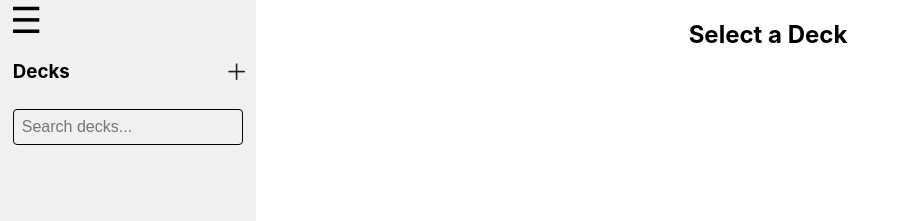
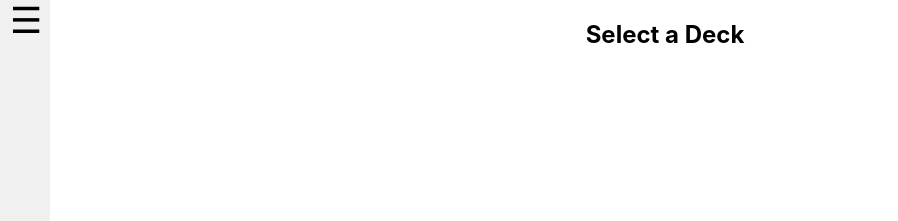
Before and after one commit to MemoryMaster-Studienarbeit/MemoryMaster-Frontend, a React (Create React App) app: page /1/1 in a window 1280 px wide. Shown: the top 221 px of the page, without its empty margins (0-898 px from the left). Built offline with nearby package versions, Linux system fonts and the light colour scheme.

Commit message:
changed props in styled components to remove DOM errors added sidebar status (open, closed) to contextprovider

```diff
--- a/src/App.tsx
+++ b/src/App.tsx
@@ -5,14 +5,13 @@ import { ThemeContextProvider } from './ThemeContext';
 import { AppContainer } from './App.styles';
 
 const App: React.FC = () => {
-    const [isSidebarOpen, setIsSidebarOpen] = useState(true);
     const [selectedDeck, setSelectedDeck] = useState<string | null>(null);
 
     return (
         <ThemeContextProvider>
             <AppContainer>
-                <Sidebar isOpen={isSidebarOpen} toggleSidebar={() => setIsSidebarOpen(!isSidebarOpen)} onSelectDeck={setSelectedDeck}/>
-                <MainContent isSidebarOpen={isSidebarOpen} selectedDeck={selectedDeck}/>
+                <Sidebar onSelectDeck={setSelectedDeck}/>
+                <MainContent selectedDeck={selectedDeck}/>
             </AppContainer>
         </ThemeContextProvider>
     );
--- a/src/ThemeContext.tsx
+++ b/src/ThemeContext.tsx
@@ -7,7 +7,14 @@ interface ThemeContextType {
     toggleTheme: () => void;
 }
 
+interface NavbarContextType {
+    isSidebarOpen: boolean;
+    toggleSidebar: () => void;
+}
+
 const ThemeContext = createContext<ThemeContextType | undefined>(undefined);
+
+const SidebarContext = createContext<NavbarContextType | undefined>(undefined);
 
 export const useTheme = () => {
     const context = useContext(ThemeContext);
@@ -17,14 +24,26 @@ export const useTheme = () => {
     return context;
 };
 
+export const useNavbar = () => {
+    const context = useContext(SidebarContext);
+    if (!context) {
+        throw new Error('useNavbar must be used within a NavbarProvider');
+    }
+    return context;
+};
+
 export const ThemeContextProvider: React.FC<{ children: React.ReactNode }> = ({ children }) => {
     const [isDarkMode, setIsDarkMode] = useState(false);
+    const [isSidebarOpen, setIsSidebarOpen] = useState(false);
 
     const toggleTheme = () => setIsDarkMode(!isDarkMode);
+    const toggleSidebar = () => setIsSidebarOpen(!isSidebarOpen);
 
     return (
         <ThemeContext.Provider value={{ isDarkMode, toggleTheme }}>
-            <ThemeProvider theme={isDarkMode ? darkTheme : lightTheme}>{children}</ThemeProvider>
+            <SidebarContext.Provider value={{ isSidebarOpen, toggleSidebar }}>
+                <ThemeProvider theme={isDarkMode ? darkTheme : lightTheme} >{children}</ThemeProvider>
+            </SidebarContext.Provider>
         </ThemeContext.Provider>
     );
 };
--- a/src/components/card/Card.styles.ts
+++ b/src/components/card/Card.styles.ts
@@ -1,6 +1,6 @@
 import styled from 'styled-components';
 
-export const CardContainer = styled.li`
+export const CardContainer = styled.button`
     width: 90%;
     height: 150px;
     display: flex;
--- a/src/components/card/Card.tsx
+++ b/src/components/card/Card.tsx
@@ -4,10 +4,11 @@ import { CardContainer } from './Card.styles';
 
 interface CardProps {
     card: string;
+    onCardClick: () => void;
 }
 
-const Card: React.FC<CardProps> = ({ card }) => {
-    return <CardContainer>{card}</CardContainer>;
+const Card: React.FC<CardProps> = ({ card, onCardClick }) => {
+    return <CardContainer onClick={() => onCardClick()}>{card}</CardContainer>;
 }
 
 export default Card;
--- a/src/components/mainContent/MainContent.styles.ts
+++ b/src/components/mainContent/MainContent.styles.ts
@@ -1,9 +1,11 @@
 // MainContent.styles.ts
 import styled from 'styled-components';
 
-export const MainContentContainer = styled.div<{ isSidebarOpen: boolean }>`
+
+
+export const MainContentContainer = styled.div<{ $isSidebarOpen: boolean }>`
     display: flex;
-    width: ${({ isSidebarOpen }) => (isSidebarOpen ? '80vw' : 'calc(100vw - 50px)')};
+    width: ${( props ) => (props.$isSidebarOpen ? '80vw' : 'calc(100vw - 50px)')};
     flex-direction: column;
     align-items: center;
     transition: width 0.3s ease;
--- a/src/components/mainContent/MainContent.tsx
+++ b/src/components/mainContent/MainContent.tsx
@@ -1,20 +1,30 @@
-import React from 'react';
+import React, {useEffect} from 'react';
 
 import {MainContentContainer} from './MainContent.styles';
 import CardsView from '../cardsView/CardsView';
+import {useNavbar} from "../../ThemeContext";
 
 interface MainContentProps {
-    isSidebarOpen: boolean;
     selectedDeck: string | null;
 }
 
-const MainContent: React.FC<MainContentProps> = ({isSidebarOpen, selectedDeck}) => {
+const MainContent: React.FC<MainContentProps> = ({ selectedDeck }) => {
+    const { isSidebarOpen } = useNavbar();
+    const [addCard, setAddCard] = React.useState(false);
+
+    const handleAdd = (id: number) => {
+        console.log(id);
+        setAddCard(true);
+    }
 
     return (
-        <MainContentContainer isSidebarOpen={isSidebarOpen}>
+        <MainContentContainer $isSidebarOpen={isSidebarOpen}>
             {selectedDeck != null
-                ? (<CardsView selectedDeck={selectedDeck}/>)
+                ? (<CardsView selectedDeck={selectedDeck} onAdd={handleAdd}/>)
                 : (<h2>Select a Deck</h2>)}
+            {addCard && <h2>Add Card</h2>}
+
+
         </MainContentContainer>
     );
 };
--- a/src/components/sidebar/Sidebar.styles.ts
+++ b/src/components/sidebar/Sidebar.styles.ts
@@ -6,8 +6,8 @@ import plusLight from '../../images/plus-light.svg';
 // @ts-ignore
 import pluslightgreen from '../../images/plus-lightgreen.svg';
 
-export const SidebarContainer = styled.div<{ isOpen: boolean }>`
-    width: ${({ isOpen }) => (isOpen ? '20vw' : '50px')};
+export const SidebarContainer = styled.div<{ $isSidebarOpen: boolean }>`
+    width: ${(props) => (props.$isSidebarOpen ? '20vw' : '50px')};
     height: 100%;
     transition: width 0.3s ease;
     background-color: ${({ theme }) => theme.sidebarBackground};
@@ -17,10 +17,10 @@ export const SidebarContainer = styled.div<{ isOpen: boolean }>`
     align-items: start;
 
     @media (max-width: 768px) {
-        width: ${({ isOpen }) => (isOpen ? '75vw' : '50px')};
+        width: ${(props) => (props.$isSidebarOpen ? '75vw' : '50px')};
         position: absolute;  // Position auf absolut setzen, damit sie über dem Content liegt
         z-index: 10;         // Höhere Z-Index, um über dem Hauptinhalt zu sein
-        box-shadow: ${({ isOpen }) => (isOpen ? '2px 0px 10px rgba(0,0,0,0.3)' : 'none')};  // Schatten hinzufügen, wenn geöffnet
+        box-shadow: ${(props) => (props.$isSidebarOpen ? '2px 0px 10px rgba(0,0,0,0.3)' : 'none')};  // Schatten hinzufügen, wenn geöffnet
     }
 `;
 
@@ -76,11 +76,11 @@ export const DeckList = styled.ul`
     padding: 10px 0 0;
 `;
 
-export const DeckItem = styled.li<{ isSelected: boolean }>`
+export const DeckItem = styled.li<{ $isSelected: boolean }>`
     padding: 0;
     cursor: pointer;
-    color: ${({ isSelected, theme }) =>
-            isSelected ? theme.selectedBackground : theme.text};
+    color: ${(props) =>
+            props.$isSelected ? props.theme.selectedBackground : props.theme.text};
     margin-bottom: 0.5em;
     border-radius: 5px;
     white-space: nowrap;
--- a/src/components/sidebar/Sidebar.tsx
+++ b/src/components/sidebar/Sidebar.tsx
@@ -1,4 +1,4 @@
-import {useTheme} from '../../ThemeContext';
+import {useNavbar} from '../../ThemeContext';
 import {
     SidebarContainer,
     ToggleButton,
@@ -15,21 +15,20 @@ import React, {FC, useEffect, useState} from "react";
 import SidebarSettings from "../sidebarSettings/SidebarSettings";
 
 interface SidebarProps {
-    isOpen: boolean;
-    toggleSidebar: () => void;
     onSelectDeck: (deck: string) => void;
 }
 
-const Sidebar: FC<SidebarProps> = ({isOpen, toggleSidebar, onSelectDeck}) => {
-    const {isDarkMode, toggleTheme} = useTheme();
+const Sidebar: FC<SidebarProps> = ({ onSelectDeck }) => {
+    const { isSidebarOpen, toggleSidebar } = useNavbar();
     const [decks, setDecks] = useState<string[]>([]); // Liste der Decks
     const [searchItem, setSearchItem] = useState('') // Suchbegriff
     const [selectedDeck, setSelectedDeck] = useState<string | null>(null); // Aktuell ausgewähltes Deck
     const [filteredDecks, setFilteredDecks] = useState<string[]>([]); // Gefilterte Decks
 
     useEffect(() => {
+        if (!isSidebarOpen) setSearchItem('');
         filterDecks();
-    }, [decks, searchItem])
+    }, [decks, searchItem, toggleSidebar])
 
     const handleAddDeck = () => {
         const newDeckName = prompt('Enter Deck Name:');
@@ -61,11 +60,11 @@ const Sidebar: FC<SidebarProps> = ({isOpen, toggleSidebar, onSelectDeck}) => {
 
     return (
         <>
-            <SidebarContainer isOpen={isOpen}>
+            <SidebarContainer $isSidebarOpen={isSidebarOpen}>
                 <ToggleButton onClick={toggleSidebar}>
                     <BurgerIcon>☰</BurgerIcon>
                 </ToggleButton>
-                {isOpen && (
+                {isSidebarOpen && (
                     <div style={{display: "flex", flexDirection: "column", width: "100%", alignItems: "center"}}>
                         <div style={{
                             display: "flex",
@@ -87,7 +86,7 @@ const Sidebar: FC<SidebarProps> = ({isOpen, toggleSidebar, onSelectDeck}) => {
                                     <DeckItem
                                         key={index}
                                         onClick={() => handleSelectDeck(deck)}
-                                        isSelected={selectedDeck === deck}
+                                        $isSelected={selectedDeck === deck}
                                     >
                                         {deck}
                                     </DeckItem>
@@ -96,10 +95,10 @@ const Sidebar: FC<SidebarProps> = ({isOpen, toggleSidebar, onSelectDeck}) => {
                         }
                     </div>
                 )}
-                <SidebarSettings isOpen={isOpen} isDarkMode={isDarkMode} toggleTheme={toggleTheme}/>
+                <SidebarSettings />
             </SidebarContainer>
-            {isOpen && (
-                <Overlay onClick={toggleSidebar}/>
+            {isSidebarOpen && (
+                <Overlay/>
             )}
         </>
     );
--- a/src/components/sidebarSettings/SidebarSettings.styles.ts
+++ b/src/components/sidebarSettings/SidebarSettings.styles.ts
@@ -13,9 +13,9 @@ export const InnerSettingsContainer = styled.div`
 
 `;
 
-export const SettingsContainer = styled.div<{ isOpen: boolean }>`
+export const SettingsContainer = styled.div<{ $isSidebarOpen: boolean }>`
     display: flex;
-    flex-direction: ${({isOpen}) => (isOpen ? 'row' : 'column')};
+    flex-direction: ${(props) => (props.$isSidebarOpen ? 'row' : 'column')};
     align-items: center;
     justify-content: center;
     margin: auto 0 1em;
--- a/src/components/sidebarSettings/SidebarSettings.tsx
+++ b/src/components/sidebarSettings/SidebarSettings.tsx
@@ -1,16 +1,15 @@
 import {DarkModeSwitch} from 'react-toggle-dark-mode';
 import {InnerSettingsContainer, SettingsContainer} from "./SidebarSettings.styles";
 import React, {FC} from "react";
+import {useNavbar, useTheme} from "../../ThemeContext";
 
-interface SidebarSettingsProps {
-    isOpen: boolean;
-    isDarkMode: boolean;
-    toggleTheme: () => void;
-}
 
-const SidebarSettings: FC<SidebarSettingsProps> = ({isOpen, isDarkMode, toggleTheme}) => {
+const SidebarSettings: FC = () => {
+    const { isSidebarOpen } = useNavbar();
+    const {isDarkMode, toggleTheme} = useTheme();
+
     return (
-        <SettingsContainer isOpen={isOpen}>
+        <SettingsContainer $isSidebarOpen={isSidebarOpen}>
             <InnerSettingsContainer>
                 <DarkModeSwitch
                     style={{padding: "10px", width: "40%"}}
```
Also changed, not shown: src/components/cardsView/CardsView.tsx (+7 -5 lines).
